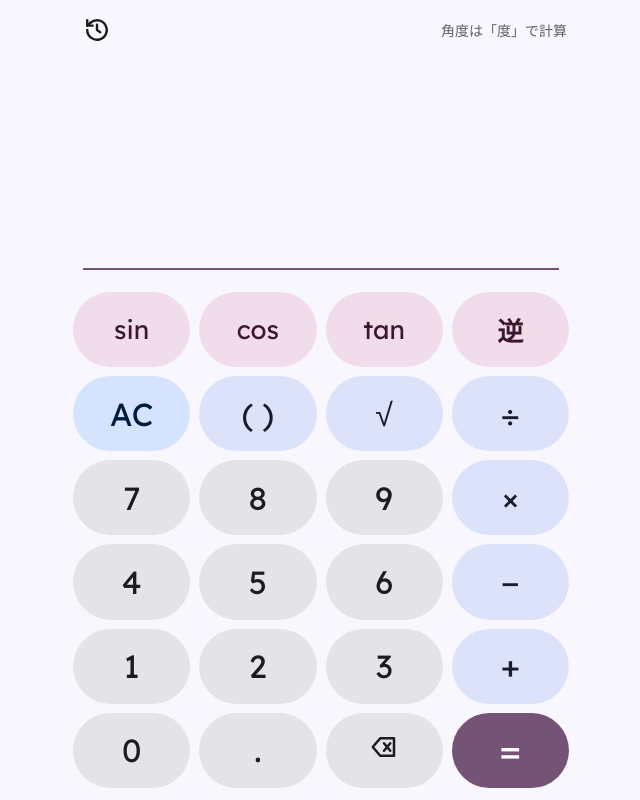
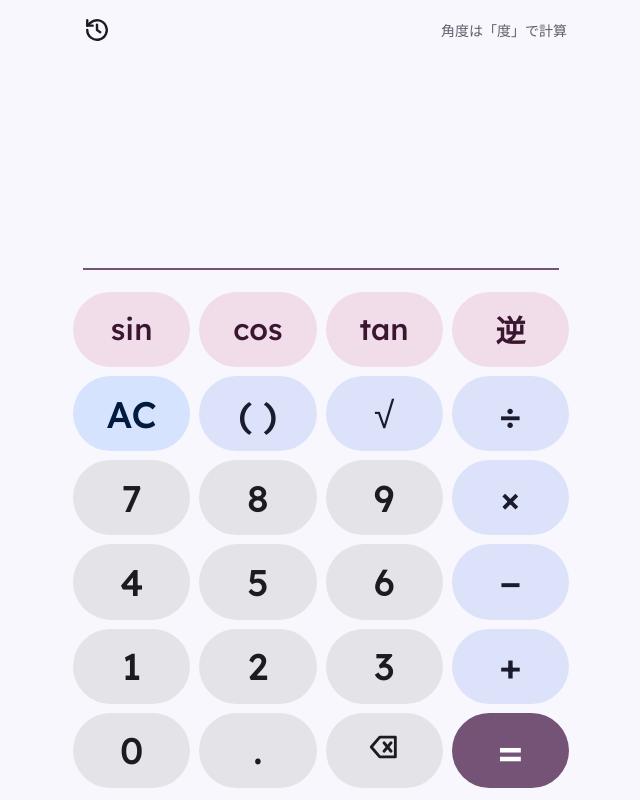
Before and after one commit to kitarou56123-boop/sankaku, a plain HTML site: page index.html in a window 1280 px wide. Shown: the whole page, without its empty margins (319-959 px from the left). Drawn offline with Linux system fonts and the light colour scheme.

Commit message:
ボタンの数字・記号を少し大きく
Co-Authored-By: Claude Opus 5.5 <noreply@anthropic.com>
Claude-Session: https://claude.ai/code/session_01LPNiqF9pS4CwqbcrDeeViF

```diff
--- a/index.html
+++ b/index.html
@@ -39,12 +39,12 @@ body{margin:0;background:var(--bg);color:var(--ink);font:16px/1.5 "Zen Kaku Goth
 #res.fin{color:var(--ink);font-size:clamp(34px,10vw,52px);font-weight:500}
 #res.err{font-family:"Zen Kaku Gothic New",sans-serif;font-size:18px;color:#ba1a1a}
 .keys{display:grid;grid-template-columns:repeat(4,minmax(0,1fr));grid-auto-rows:clamp(48px,9.4dvh,78px);gap:9px;padding:8px 2px 0;flex:none}
-.keys button{border:0;border-radius:999px;background:var(--num);color:var(--ink);font:400 clamp(24px,7.5vw,32px) Lexend,system-ui,sans-serif;cursor:pointer;touch-action:manipulation;transition:border-radius .15s}
+.keys button{border:0;border-radius:999px;background:var(--num);color:var(--ink);font:500 clamp(28px,8.6vw,37px) Lexend,system-ui,sans-serif;cursor:pointer;touch-action:manipulation;transition:border-radius .15s}
 .keys button:active{border-radius:22px}
 .keys .o{background:var(--op);color:var(--opink)}
-.keys .f{background:var(--fn);color:var(--fnink);font-size:clamp(20px,6vw,26px)}
+.keys .f{background:var(--fn);color:var(--fnink);font-size:clamp(23px,7vw,30px)}
 .keys .ac{background:var(--ac);color:var(--acink)}
-.keys .eq{background:var(--eq);color:var(--eqink);font-size:clamp(28px,9vw,38px)}
+.keys .eq{background:var(--eq);color:var(--eqink);font-size:clamp(32px,10vw,44px)}
 .keys .sh{font-family:"Zen Kaku Gothic New",sans-serif;font-weight:700}
 .keys .sh[aria-pressed=true]{background:var(--eq);color:var(--eqink)}
 button:focus-visible{outline:3px solid var(--line);outline-offset:2px}
@@ -81,7 +81,7 @@ button:focus-visible{outline:3px solid var(--line);outline-offset:2px}
     <button data-k="4">4</button><button data-k="5">5</button><button data-k="6">6</button><button class="o" data-k="−">−</button>
     <button data-k="1">1</button><button data-k="2">2</button><button data-k="3">3</button><button class="o" data-k="+">+</button>
     <button data-k="0">0</button><button data-k=".">.</button>
-    <button data-k="bs" aria-label="1文字消す"><svg width="30" height="30" viewBox="0 0 24 24" fill="none" stroke="currentColor" stroke-width="2" stroke-linejoin="round"><path d="M9 5h11v14H9l-6-7z"/><path d="M12 9l5 6M17 9l-5 6" stroke-linecap="round"/></svg></button>
+    <button data-k="bs" aria-label="1文字消す"><svg width="34" height="34" viewBox="0 0 24 24" fill="none" stroke="currentColor" stroke-width="2" stroke-linejoin="round"><path d="M9 5h11v14H9l-6-7z"/><path d="M12 9l5 6M17 9l-5 6" stroke-linecap="round"/></svg></button>
     <button class="eq" data-k="=">=</button>
   </div>
 </div>
```
